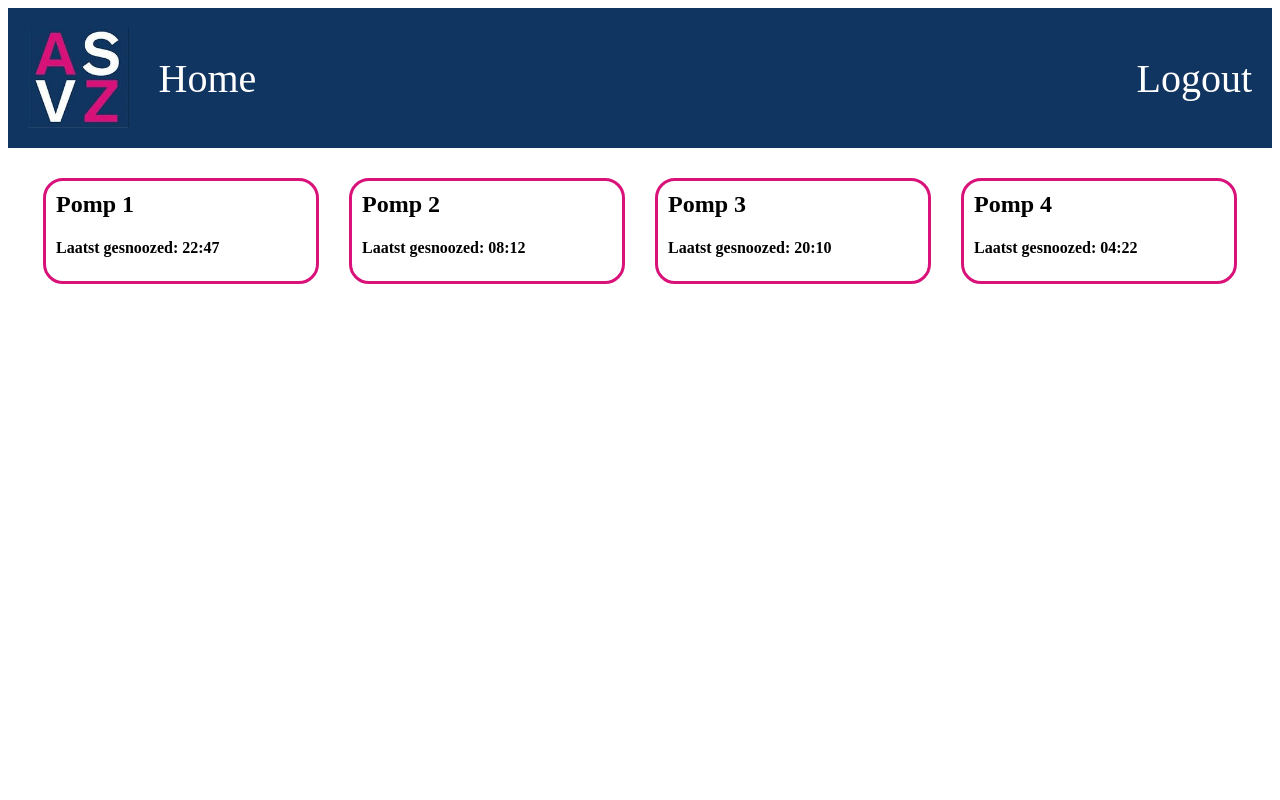
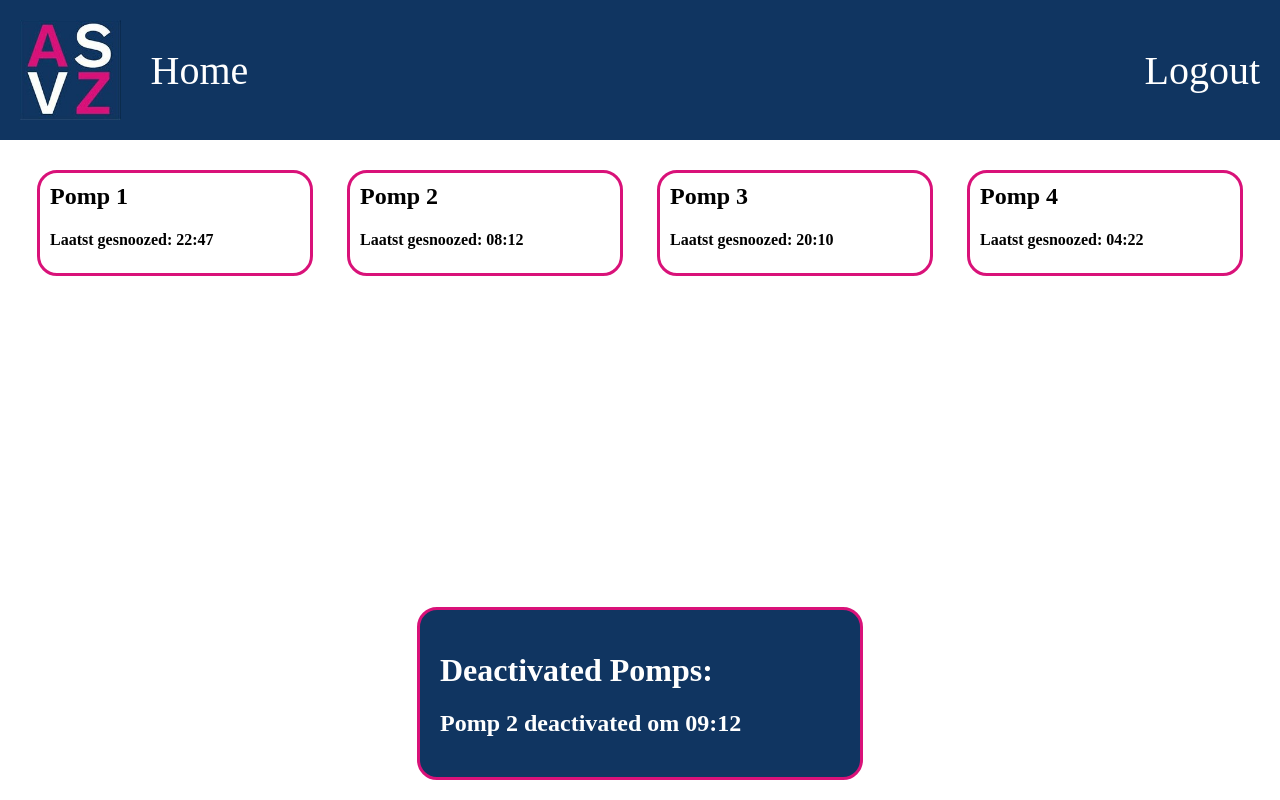
Before and after one commit to EmadGP/My_Projects, a Django app: page /app/ in a window 1280 px wide. Run offline with Django 4.2, Linux system fonts and the light colour scheme; a user stored in the database is signed in.

Commit message:
front end complete

```diff
--- a/Django/Dashboard_ASVZ/Dashboard_ASVZ/application/templates/application/home.html
+++ b/Django/Dashboard_ASVZ/Dashboard_ASVZ/application/templates/application/home.html
@@ -11,7 +11,7 @@
     <header>
         <img src="{% static '/images/ASVZ_logo.jpg' %}">
         <a class="home_btn" href="#"> Home </a>
-        <a class="logout_btn" href="#"> Logout</a>
+        <a class="logout_btn" href="{% url 'sign_out' %}"> Logout</a>
     </header>
 
     <div class="container">
@@ -35,10 +35,13 @@
             <h4>Laatst gesnoozed: 04:22</h4>
         </div>
 
+
     </div>
 
     <footer>
+        <h1>Deactivated Pomps:</h1>
+        <h2>Pomp 2 deactivated om 09:12</h2>
+    </footer>
 
-    </footer>
 </body>
 </html>
--- a/Django/Dashboard_ASVZ/Dashboard_ASVZ/static/css/home.css
+++ b/Django/Dashboard_ASVZ/Dashboard_ASVZ/static/css/home.css
@@ -1,3 +1,10 @@
+body {
+    display: flex;
+    flex-direction: column;
+    min-height: 100vh;
+    margin: 0;
+}
+
 header{
     background-color: #103561;
     padding: 20px;
@@ -22,6 +29,7 @@ img {
 }
 
 .container{
+    flex: 1;
     margin:30px;
     display: grid;
     grid-template-columns: repeat(4, 1fr);
@@ -37,3 +45,14 @@ img {
     width: 250px;
     height: 80px;
 }
+
+footer {
+    border: 3px solid #d91279;
+    border-radius: 20px;
+    background-color: #103561;
+    color: white;
+    padding: 20px;
+    width: 400px;
+    align-self: center;
+    margin-bottom: 20px;
+}
```
Also changed, not shown: Django/Dashboard_ASVZ/Dashboard_ASVZ/db.sqlite3.
